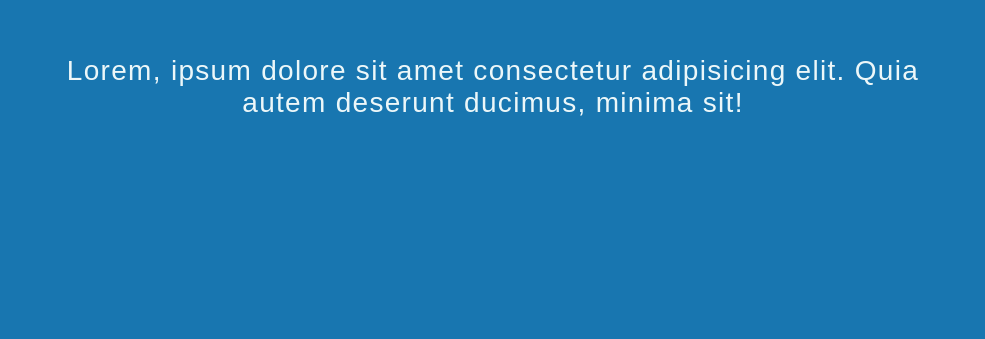
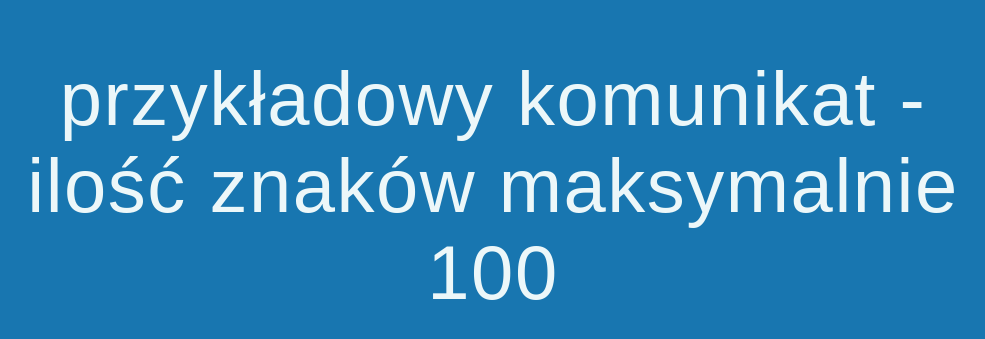
Before and after one commit to pszychowska/statements, a React (Create React App) app: page / in a window 1280 px wide. Shown: the part 101-440 px from the top of the page, without its empty margins (147-1132 px from the left). Built offline with nearby package versions, Linux system fonts and the light colour scheme.

Commit message:
#13 change all styles in Statement Component

```diff
--- a/src/App.tsx
+++ b/src/App.tsx
@@ -5,7 +5,7 @@ import styles from "./app.module.scss";
 const App: FC = () => {
     return (
         <div className={styles.app}>
-            <Statement text="przykladowy komunikat" />
+            <Statement text="przykładowy komunikat - ilość znaków maksymalnie 100" />
         </div>
     );
 };
--- a/src/Components/Statement/Statement.tsx
+++ b/src/Components/Statement/Statement.tsx
@@ -8,8 +8,7 @@ interface StatementProps {
 const Statement: FC<StatementProps> = (props: StatementProps) => {
     return (
         <div className={styles.statement}>
-            <p>Lorem, ipsum dolore sit amet consectetur adipisicing elit. Quia autem deserunt ducimus, minima sit!</p>
-            {/* <p> {props.text} </p> */}
+            <p> {props.text} </p>
         </div>
     );
 };
--- a/src/Components/Statement/statement.module.scss
+++ b/src/Components/Statement/statement.module.scss
@@ -2,14 +2,19 @@
 
 .statement {
     @include default-margin;
+    width: 100vw;
     height: 100vh;
     position: relative;
 
     > p {
         @include default-font;
+        @include mediumDevice;
+        @include largeDevice;
+        max-width: 100%;
+        max-height: 100%;
         position: absolute;
-        top: 0;
-        left: 0;
-        padding: 10% 15%;
+        top: 10%;
+        left: 10%;
+        right: 10%;
     }
 }
--- a/src/style/mixins.scss
+++ b/src/style/mixins.scss
@@ -12,7 +12,23 @@
 
 @mixin default-font() {
     font-family: Arial, Helvetica, sans-serif;
-    font-size: 28px;
+    font-size: 32px;
     text-align: center;
-    letter-spacing: 1.3px;
+    letter-spacing: 1.5px;
 }
+
+@mixin mediumDevice() {
+    @media (min-width: 768px) {
+        font-size: 56px;
+    }
+
+    @media (orientation: portrait) and (min-width: 576px) {
+        font-size: 56px;
+    }
+}
+
+@mixin largeDevice() {
+    @media (min-width: 1024px) {
+        font-size: 76px;
+    }
+}
```
